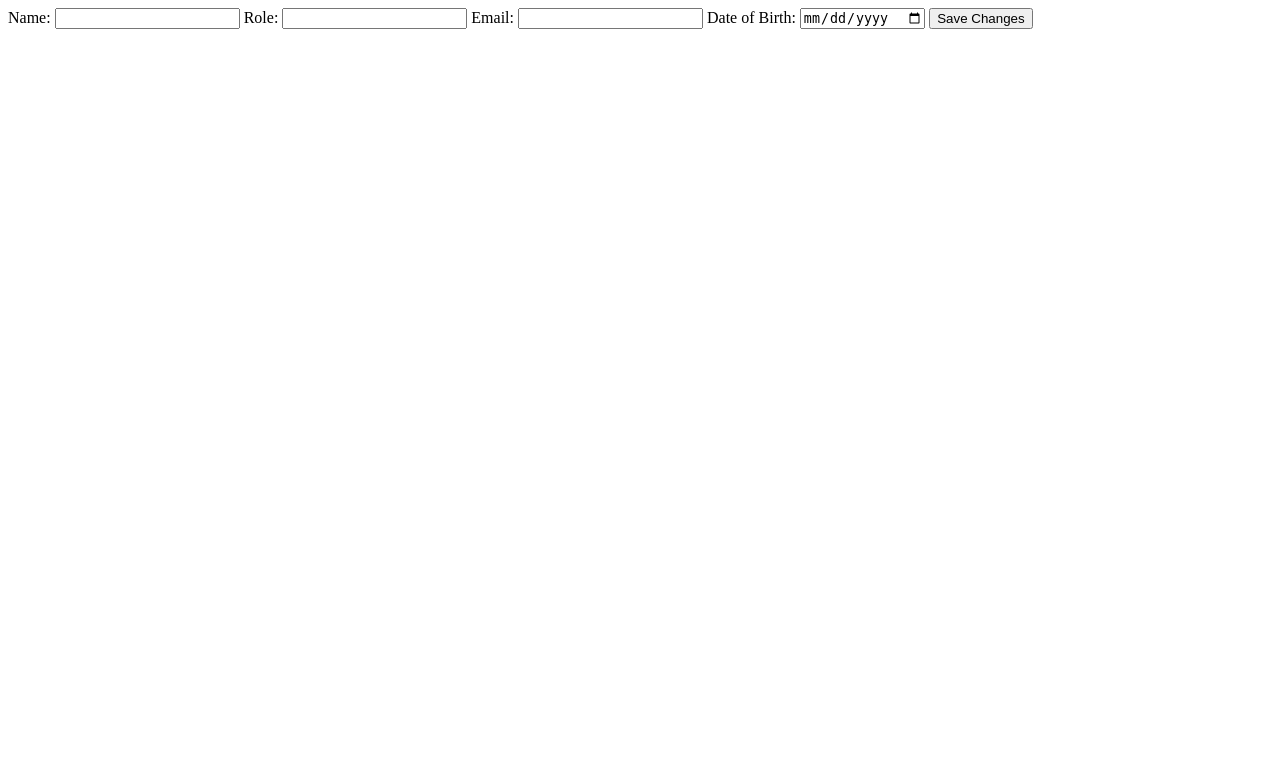
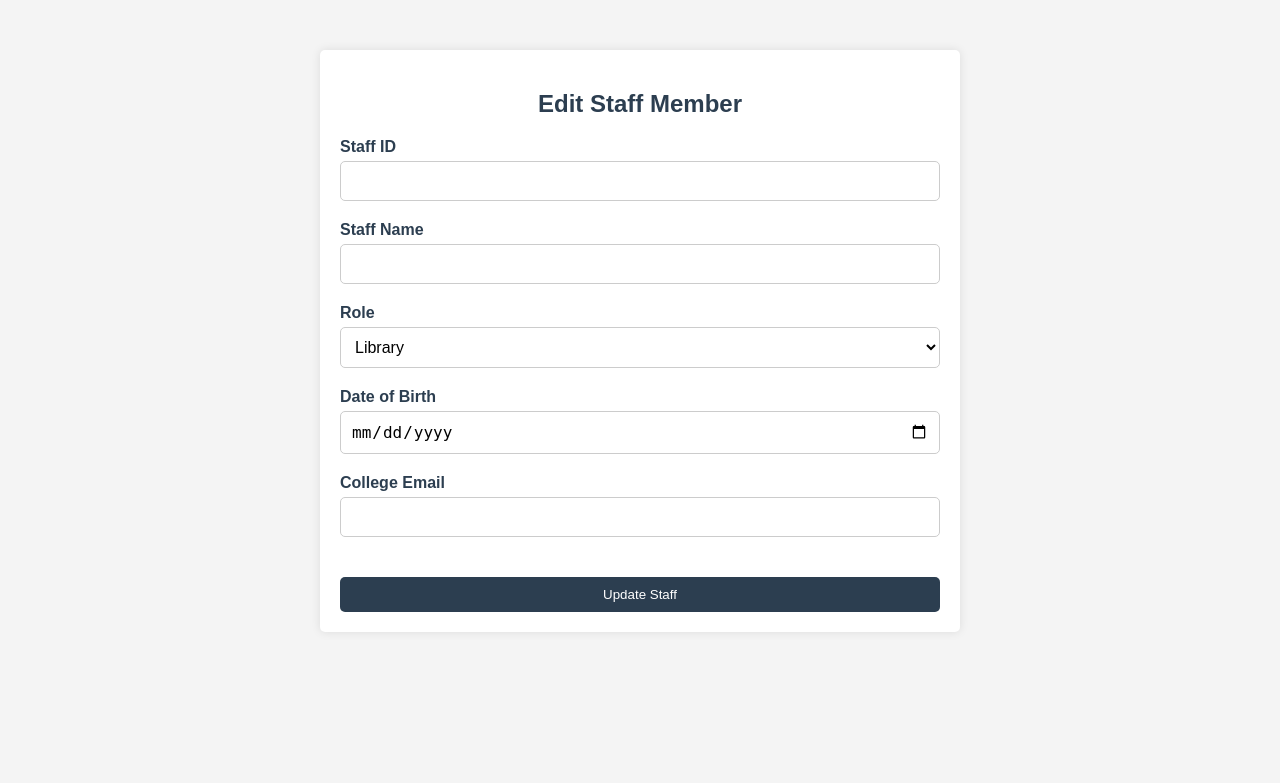
Before and after one commit to sneha0011/MCA_miniproject, a Flask app: template templates/edit_staff.html in a window 1280 px wide. Shown: the top 783 px of the page. Run offline with Flask 3, Linux system fonts and the light colour scheme; the template is opened without the code that fills it, so the values that code supplies are empty.

Commit message:
Update edit_staff.html

```diff
--- a/templates/edit_staff.html
+++ b/templates/edit_staff.html
@@ -1,20 +1,101 @@
-<html>
-    <body>
-        <form method="post">
-            <label for="staff_name">Name:</label>
-            <input type="text" id="staff_name" name="staff_name" value="{{ staff.staff_name }}">
-
-            <label for="role">Role:</label>
-            <input type="text" id="role" name="role" value="{{ staff.role }}">
-
-            <label for="email">Email:</label>
-            <input type="email" id="email" name="email" value="{{ staff.email }}">
-
-            <label for="dob">Date of Birth:</label>
-            <input type="date" id="dob" name="dob" value="{{ staff.dob }}">
-
-            <button type="submit" class="btn btn-success">Save Changes</button>
+<!DOCTYPE html>
+<html lang="en">
+<head>
+    <meta charset="UTF-8">
+    <meta name="viewport" content="width=device-width, initial-scale=1.0">
+    <title>Due Tracker | Edit Staff</title>
+    <style>
+        body {
+            font-family: Arial, sans-serif;
+            margin: 0;
+            padding: 0;
+            background-color: #f4f4f4;
+        }
+        .container {
+            width: 100%;
+            max-width: 600px;
+            margin: 50px auto;
+            padding: 20px;
+            background: #fff;
+            border-radius: 5px;
+            box-shadow: 0px 0px 10px rgba(0, 0, 0, 0.1);
+        }
+        h2 {
+            text-align: center;
+            color: #2c3e50;
+            margin-bottom: 20px;
+        }
+        form {
+            display: flex;
+            flex-direction: column;
+        }
+        .form-group {
+            margin-bottom: 20px;
+            display: flex;
+            flex-direction: column;
+        }
+        label {
+            font-weight: bold;
+            margin-bottom: 5px;
+            color: #2c3e50;
+        }
+        input[type="text"], input[type="email"], input[type="date"], select {
+            padding: 10px;
+            border: 1px solid #ccc;
+            border-radius: 5px;
+            width: 100%;
+            box-sizing: border-box;
+            font-size: 16px;
+        }
+        select {
+            background: #fff;
+        }
+        button {
+            padding: 10px;
+            background-color: #2c3e50;
+            color: #fff;
+            border: none;
+            border-radius: 5px;
+            cursor: pointer;
+            margin-top: 20px;
+        }
+        button:hover {
+            background-color: #34495e;
+        }
+    </style>
+</head>
+<body>
+    <div class="container">
+        <h2>Edit Staff Member</h2>
+        <form action="{{ url_for('edit_staff', staff_id=staff.staff_id) }}" method="post">
+            <div class="form-group">
+                <label for="staff_id">Staff ID</label>
+                <input type="text" id="staff_id" name="staff_id" value="{{ staff.staff_id }}" readonly>
+            </div>
+            <div class="form-group">
+                <label for="staff_name">Staff Name</label>
+                <input type="text" id="staff_name" name="staff_name" value="{{ staff.staff_name }}" required>
+            </div>
+            <div class="form-group">
+                <label for="role">Role</label>
+                <select id="role" name="role" required>
+                    <option value="" disabled>Select Role</option>
+                    <option value="Library" {% if staff.role == 'Library' %}selected{% endif %}>Library</option>
+                    <option value="Department" {% if staff.role == 'Department' %}selected{% endif %}>Department</option>
+                    <option value="Office" {% if staff.role == 'Office' %}selected{% endif %}>Office</option>
+                    <option value="Hostel" {% if staff.role == 'Hostel' %}selected{% endif %}>Hostel</option>
+                </select>
+            </div>
+            <div class="form-group">
+                <label for="dob">Date of Birth</label>
+                <input type="date" id="dob" name="dob" value="{{ staff.dob }}" required>
+            </div>
+            <div class="form-group">
+                <label for="email">College Email</label>
+                <input type="email" id="email" name="email" value="{{ staff.email }}" required>
+            </div>
+            <button type="submit">Update Staff</button>
         </form>
-
-    </body>
+    </div>
+</body>
 </html>
```
